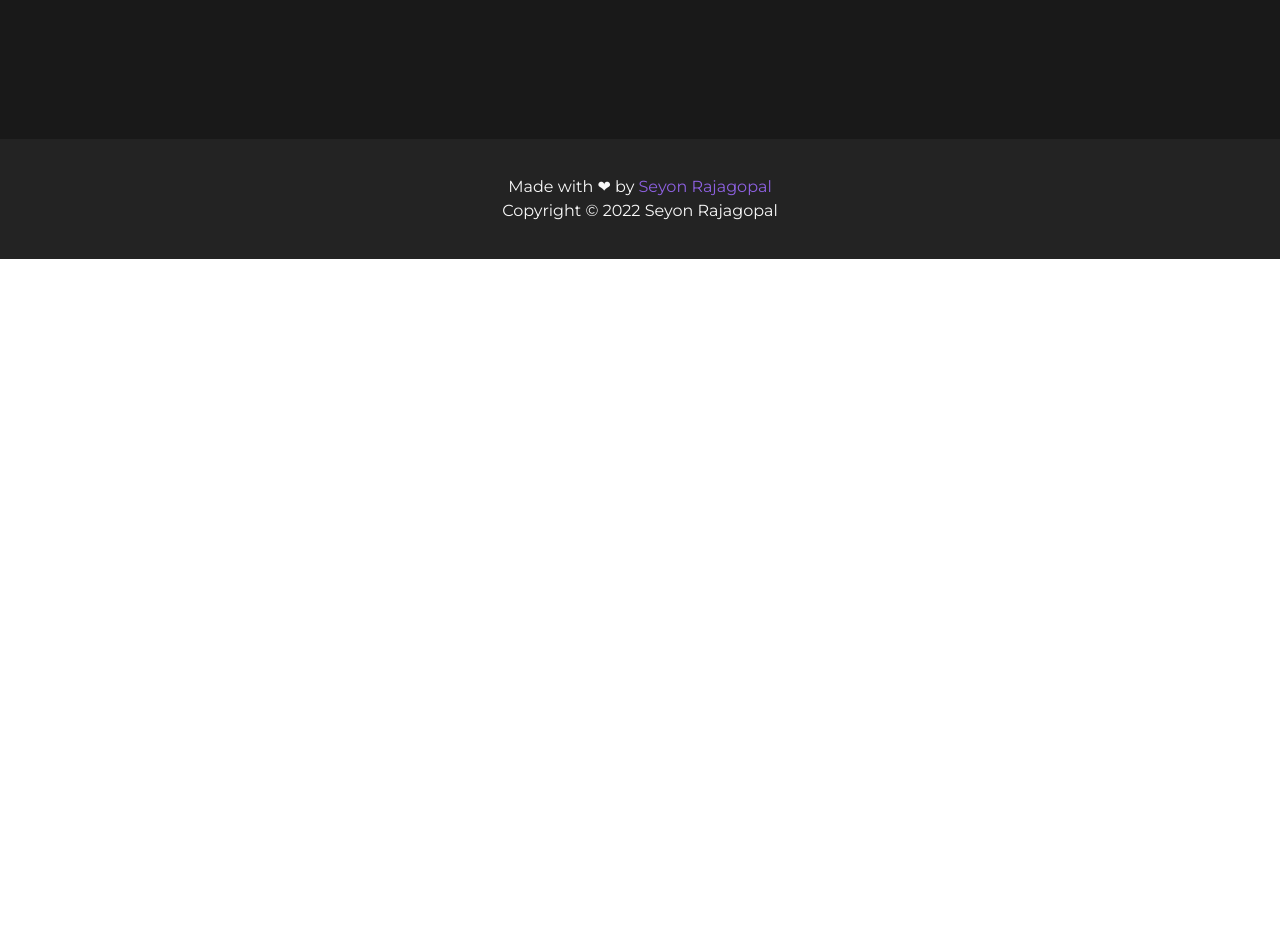
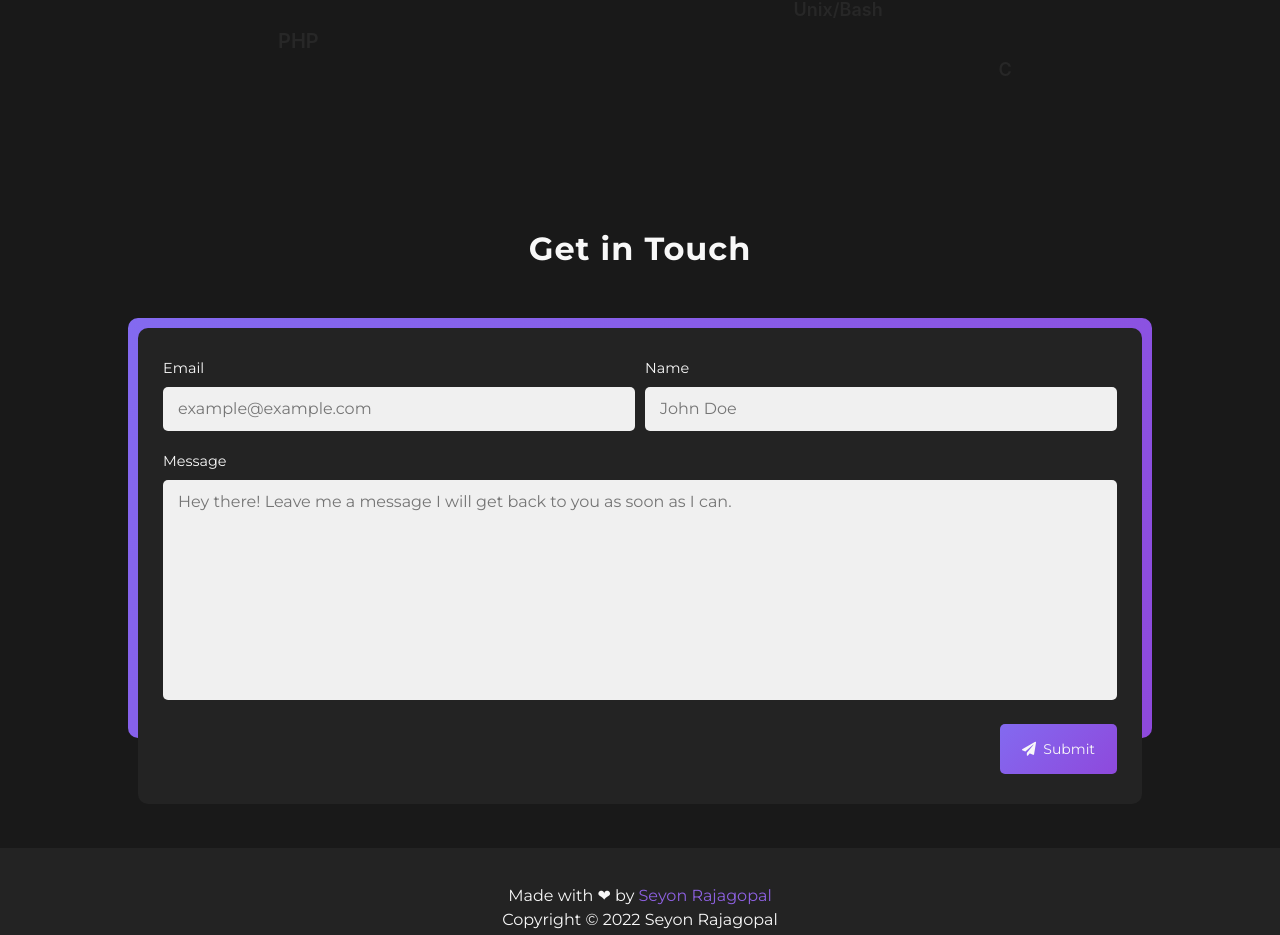
Before and after one commit to seyon123/seyon.dev, a React (Create React App) app: page / in a window 1280 px wide. Shown: the part 1755-2690 px from the top of the page. Before the commit the page ends 2014 px from the top, so only its background shows below. Built offline with nearby package versions, Linux system fonts and the light colour scheme.

Commit message:
add contact page

```diff
--- a/package.json
+++ b/package.json
@@ -6,6 +6,7 @@
     "@testing-library/jest-dom": "^5.16.1",
     "@testing-library/react": "^12.1.2",
     "@testing-library/user-event": "^13.5.0",
+    "emailjs-com": "^3.2.0",
     "react": "^17.0.2",
     "react-dom": "^17.0.2",
     "react-icons": "^4.3.1",
--- a/src/App.js
+++ b/src/App.js
@@ -1,11 +1,11 @@
 import "./App.css";
 import Header from "./components/Header";
-import { BrowserRouter as Router, Routes, Route, Navigate } from "react-router-dom";
-import { useEffect } from "react";
+import { BrowserRouter as Router, Routes, Route } from "react-router-dom";
 import Footer from "./components/Footer";
 import Home from "./components/Home";
 import About from "./components/About";
 import Skills from "./components/Skills";
+import Contact from "./components/Contact";
 
 function App() {
 	return (
@@ -21,6 +21,7 @@
 							<Home />
 							<About />
 							<Skills />
+							<Contact/>
 						</div>
 					}
 				/>
--- a/src/components/About.css
+++ b/src/components/About.css
@@ -1,19 +1,17 @@
-
 #about {
-
+    padding-top: 50px;
 }
 
 .about-content {
 	display: flex;
 	justify-content: space-between;
-    border-radius: 10px;
+	border-radius: 10px;
 	align-items: center;
-    background: var(--gradient-grey);
-
+	background: var(--gradient-grey);
 }
 
 .about-content p {
 	color: var(--white);
 	font-size: 1.1rem;
-    margin: 50px 10%
+	margin: 50px 10%;
 }
--- /dev/null
+++ b/src/components/Contact.css
@@ -0,0 +1,161 @@
+#contact {
+    padding-top: 50px;
+	position: relative;
+}
+
+.contact-area {
+	width: calc(100% - 30px);
+	position: relative;
+	height: 400px;
+	margin-bottom: 50px;
+	margin-top: 150px;
+	background: var(--gradient);
+	padding: 20px;
+	border-radius: 10px;
+}
+
+.chat {
+	position: absolute;
+	top: 50%;
+	transform: translateY(-50%);
+	text-align: center;
+	margin-left: 9%;
+	color: var(--white);
+	width: fit-content;
+}
+
+.chat i {
+	font-size: 5.4rem;
+}
+
+.chat h3 {
+	font-size: 1.2rem;
+	margin: 10px 0;
+}
+
+.chat p {
+	line-height: 1.5;
+	font-size: 1rem;
+}
+
+.contact-form {
+	position: absolute;
+	width: 70%;
+	top: -50px;
+	right: -40px;
+	min-height: 400px;
+	box-shadow: var(--shadow);
+	display: grid;
+	grid-template-columns: 1fr 1fr;
+	grid-template-areas: "email name" "textarea textarea" ". button";
+	padding: 50px 30px;
+	background: var(--grey);
+	border-radius: 10px;
+	gap: 10px;
+}
+
+.contact-form .email {
+	grid-area: email / email / email / email;
+}
+
+.contact-form .name {
+	grid-area: name / name / name / name;
+}
+
+.contact-form .message {
+	grid-area: textarea / textarea / textarea / textarea;
+}
+
+.contact-form .form-btn {
+	justify-self: end;
+	width: fit-content;
+	height: 50px !important;
+	grid-area: button / button / button / button;
+	color: var(--white);
+	height: auto;
+	font-size: 14px;
+	background: var(--gradient);
+	border: none;
+	transition: all 300ms ease;
+	padding: 13px 22px;
+	border-radius: 5px;
+	cursor: pointer;
+	transition: 300ms;
+}
+
+.contact-form .form-btn:disabled {
+	cursor: not-allowed;
+	opacity: 0.5;
+}
+
+.contact-form .form-btn:hover {
+	transform: scale(1.05);
+	background: var(--gradient-light);
+}
+
+.contact-form .invalid {
+	border: 1px solid #ff2121;
+}
+
+.contact-form .error {
+	background: linear-gradient(134deg, #ff4848 0%, #dc4949 99%);
+}
+
+.contact-form span {
+	font-size: 0.9em;
+	color: var(--head-light);
+}
+
+.contact-form input {
+	font-family: "Montserrat", sans-serif;
+	font-size: 100%;
+	line-height: 1.5;
+	background: var(--input);
+	width: calc(100% - 30px);
+	outline: none;
+	padding: 10px 15px;
+	border-radius: 5px;
+	border: none;
+	margin: 10px 0px;
+}
+
+.contact-form textarea {
+	outline: none;
+	font-family: "Montserrat", sans-serif;
+	background: var(--input);
+	padding: 10px 15px;
+	border-radius: 5px;
+	border: none;
+	font-size: 100%;
+	line-height: 1.5;
+	width: calc(100% - 30px);
+	height: 200px;
+	resize: none;
+	margin: 10px 0px;
+}
+
+@media screen and (max-width: 1300px){
+    .contact-area {
+		width: calc(100% - 20px);
+		margin-top: 50px;
+		padding: 10px;
+	}
+	.contact-area .chat {
+		display: none;
+	}
+	.contact-area .contact-form{
+		position: static;
+		width: calc(100% - 50px);
+		padding: 30px 25px;
+	}
+}
+
+@media screen and (max-width: 768px) {
+    .contact-form .form-btn {
+		width: 100%;
+	}
+
+	.contact-form {
+		grid-template-areas: "email email" "name name" "textarea textarea" "button button";
+	}
+}
--- /dev/null
+++ b/src/components/Contact.js
@@ -0,0 +1,62 @@
+import React, { useState } from "react";
+import { send } from "emailjs-com";
+
+import "./Contact.css";
+
+function Contact() {
+	const [toSend, setToSend] = useState({
+		name: "",
+		email: "",
+		message: "",
+	});
+
+	const handleChange = (e) => {
+		setToSend({ ...toSend, [e.target.name]: e.target.value });
+	};
+
+	const submit = (e) => {
+		e.preventDefault();
+		send("service_nq4pp57", "template_ky2cg6m", toSend, "user_cx3dl6sXJhwenXLXsHpRz")
+			.then((response) => {
+				console.log("SUCCESS!", response.status, response.text);
+                setToSend({name: "",
+                email: "",
+                message: "",});
+			})
+			.catch((err) => {
+				console.log("FAILED...", err);
+			});
+	};
+
+	return (
+		<section id="contact">
+			<h2 className="header">Get in Touch</h2>
+			<div className="contact-area">
+				<div className="chat">
+					<i className="fas fa-comments"></i>
+					<h3>Let's Chat</h3>
+					<p>Want to connect?</p>
+				</div>
+				<form className="contact-form" onSubmit={submit}>
+					<label className="email">
+						<span>Email</span>
+						<input type="email" id="email" placeholder="example@example.com" name="email" value={toSend.email} onChange={handleChange} required />
+					</label>
+					<label className="name">
+						<span>Name</span>
+						<input type="text" id="name" placeholder="John Doe" name="name" value={toSend.name} onChange={handleChange} required />
+					</label>
+					<label className="message">
+						<span>Message</span>
+						<textarea id="message" placeholder="Hey there! Leave me a message I will get back to you as soon as I can." name="message" value={toSend.message} onChange={handleChange} required></textarea>
+					</label>
+					<button  className="form-btn">
+						<i className="fas fa-paper-plane"></i>&nbsp; Submit
+					</button>
+				</form>
+			</div>
+		</section>
+	);
+}
+
+export default Contact;
--- a/src/components/Header.js
+++ b/src/components/Header.js
@@ -36,7 +36,7 @@
 		<>
 			<nav className="navbar">
 				<Link to="/" className="navbar-logo" onClick={scrollToTop}>
-					<img className="logo-img" src={require("../assets/logo.gif")} />
+					<img className="logo-img" src={require("../assets/logo.gif")} alt="logo"/>
 				</Link>
 				<div className="menu-icon" onClick={handleClick}>
 					<i className={click ? "fas fa-times" : "fas fa-bars"} />
@@ -64,12 +64,12 @@
 						{dropdown && <Dropdown />}
 					</li>
 					<li className="nav-item">
-						<Link activeClass="nav-links-active" to="/contact-me" className="nav-links" spy={true} smooth={true} offset={-100} duration={500} onClick={closeMobileMenu}>
+						<Link activeClass="nav-links-active" to="contact" className="nav-links" spy={true} smooth={true} offset={-100} duration={500} onClick={closeMobileMenu}>
 							Contact Me
 						</Link>
 					</li>
 					<li className="nav-item">
-						<a href="https://seyonrajagopal.ca/resume" target="_blank" className="nav-links" onClick={closeMobileMenu}>
+						<a href="https://seyonrajagopal.ca/resume" target="_blank" rel="noreferrer" className="nav-links" onClick={closeMobileMenu}>
 							Resume
 						</a>
 					</li>
--- a/src/components/Skills.css
+++ b/src/components/Skills.css
@@ -1,5 +1,5 @@
 #skills {
-	position: relative;
+	padding-top: 50px;
     padding-bottom: 200px;
 }
 
```
Also changed, not shown: 1 other file (tests, documents, lock files or other folders).
